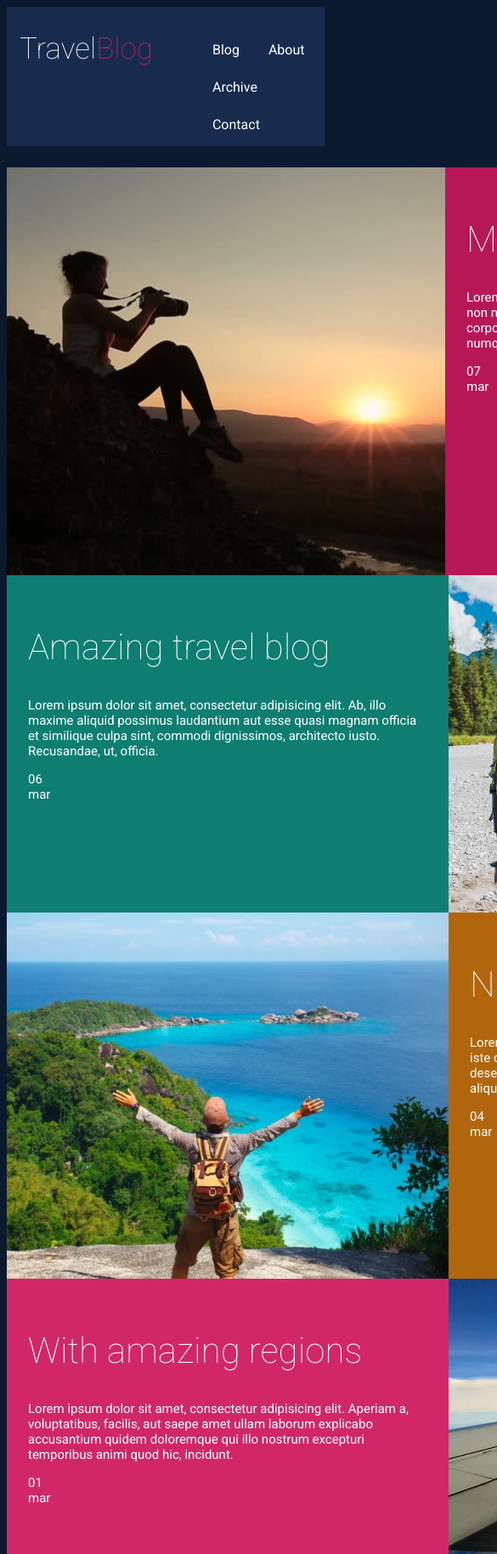
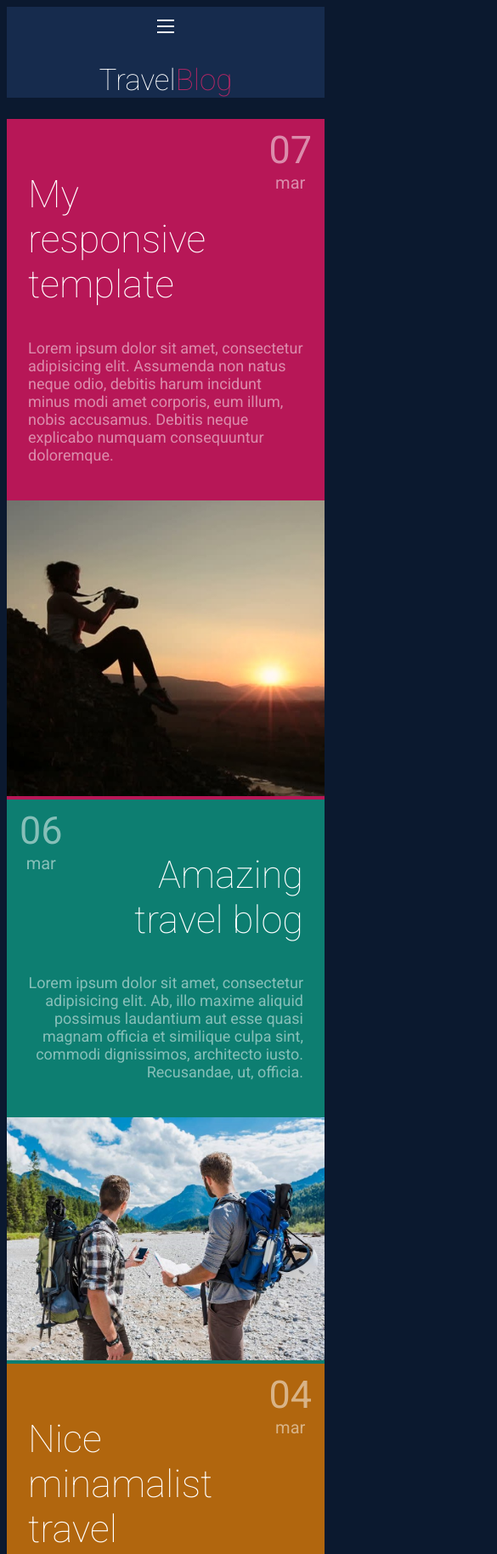
Before and after one commit to RuslanKulynych/FL-11, a plain HTML site: page FL11_HW5/homework/index.html in a window 390 px wide. Shown: the top 1829 px of the page at 85% size, 585 px wide, since content can reach past the window. Drawn offline with Linux system fonts and the light colour scheme.

Commit message:
html and css fixes add responsive

```diff
--- a/FL11_HW5/homework/css/styles.css
+++ b/FL11_HW5/homework/css/styles.css
@@ -2,71 +2,69 @@
  * Feel free to change name of colors if you need it
  * Feel free to add new colors if you need it
  */
-:root {
-  --bg-color--dark: #0b192f;
-  --bg-color--header: #162b4d;
-  --link: #fff;
-  --link--hover: #b8b8b8;
-  --bg-footer-color: #162b4d;;
-}
 
-body {
-  font-family: roboto;
-}
-.post-1 {
-	background: #B71757;
-}
-.post-2 {
-	background: #0D7E71;
-}
-.post-3 {
-	background: #b1660e;
-}
-.post-4 {
-	background: #d12767;
-}
-.post-5 {
-	background: #2d95bb;
-}
 
 /* Your styles go here */
-@media screen and (max-width: 1920px) {
+
 body {
   background-color: #0b192f;
   box-sizing: border-box;
+  font-family: roboto;
+}
+
+p {
+  opacity: 0.5;
+  font-size: 18px;
+}
+
+.burger {
+  display: none;
+}
+
+header {
+  display: flex;
+  padding: 0 70px;
+  display: flex;
+  justify-content: space-between;
+  color: #fff;
+  background-color: #162b4d;
+  align-items: center;
 }
 
 .main-container {
   max-width: 1400px;
   margin: 0 auto;
 }
-  nav {
-    padding: 0 4%;
-    display: flex;
-    justify-content: space-between;
-    color: #fff;
-    background-color: #162b4d;
-  }
+
 h1 {
   font-size: 35px;
-    font-weight: 100
-
+  font-weight: 100;
+  margin: 0 auto;
 }
 
 h1 span {
   color: #b92765;
 }
 
+.menu {
+  margin: 0;
+}
+
 nav li {
   display: inline-block;
   list-style: none;
-    margin-left: 30px;
-    padding-top: 25px;
+  margin-left: 0;
 }
 
 nav li a {
   text-decoration: none;
   color: #fff;
+  padding: 25px 15px;
+  display: block;
+}
+
+nav li a:hover {
+  background: #637693;
 }
 
 .card-container {
@@ -79,10 +77,10 @@ body {
 .left-cards {
   display: flex;
   flex-direction: column;
+  flex: 1;
 }
 
 .left-cards article {
-  max-width: 1040px;
   display: flex;
   justify-content: space-around;
 }
@@ -92,62 +90,162 @@ article:nth-child(odd) {
 }
 
 .left-cards article h2 {
-  font-size: 42px;
+  font-size: 45px;
   font-weight: lighter;
 }
 
 .left-cards article .ftext {
-  width: 520px;
+  max-width: 520px;
+  flex: 0 1 520px;
+  padding: 25px;
+  font-size: 18px;
+  box-sizing: border-box;
+  position: relative;
   color: #fff;
-  padding: 25px;
-  font-size: 15px;
+}
+
+.time {
+  position: absolute;
+  top: 10px;
+  opacity: 0.5;
+  display: flex;
+  flex-direction: column;
+  text-align: center;
+}
+
+.date {
+  font-size: 45px;
+}
+
+.month {
+  font-size: 20px;
+}
+
+.right {
+  right: 15px;
+}
+
+.left {
+  left: 15px;
 }
 
 .left-cards article:nth-child(1) {
   background-color: #b71757;
+  text-align: left;
 }
 
 .left-cards article:nth-child(2) {
   background-color: #0d7e71;
+  text-align: right;
 }
 
 .left-cards article:nth-child(3) {
   background-color: #b1660e;
+  text-align: left;
 }
 
 .left-cards article:nth-child(4) {
   background-color: #d12767;
+  text-align: right;
 }
 
 .left-cards article img {
-  width: 520px;
+  max-width: 520px;
+  flex: 0 1 520px;
 }
 
 .lfc-text {
   background-color: #2d95bb;
+  color: #fff;
+  padding: 25px;
 }
-
 
 .r-card-item {
   margin-left: 25px;
-  width: 330px;
+  max-width: 330px;
+  flex: 0 0 330px;
   display: flex;
   flex-direction: column;
 }
 
-.r-card-item article img, .r-card-item .ftext {
+.r-card-item article img,
+.r-card-item .ftext {
   width: 330px;
 }
 
+.r-card-item article {
+  background-color: #fff;
+  margin-bottom: 25px;
+}
 
+.r-card-item .ftext {
+  padding: 20px 35px;
+  box-sizing: border-box;
+}
 
+.r-card-item h2 {
+  font-size: 31px;
+  font-weight: 300;
+}
 
 footer {
   padding: 0 4%;
-    width: 1400px;
+  max-width: 1400px;
   display: flex;
   justify-content: space-between;
   color: #637693;
   font-size: 14px;
   background-color: #162b4d;
 }
+
+@media screen and (max-width: 768px) {
+  .burger {
+    display: none;
+  }
+  .left-cards article {
+    display: block;
+  }
+  .left-cards article .ftext,
+  .left-cards article img {
+    max-width: 100%;
+  }
+  .r-card-item {
+    flex: 0 1 45%;
+    max-width: 45%;
+  }
+  .r-card-item article img,
+  .r-card-item .ftext {
+    width: 100%;
+  }
+}
+
+@media screen and (max-width: 480px) {
+  .card-container {
+    flex-direction: column;
+  }
+  .header {
+    display: flex;
+    flex-direction: column;
+  }
+  .burger {
+    display: block;
+    margin-bottom: 30px;
+    margin-top: 15px;
+  }
+  .burger span {
+    background-color: #fff;
+    display: block;
+    width: 20px;
+    height: 2px;
+    margin-bottom: 5px;
+    position: relative;
+  }
+  .menu {
+    display: none;
+  }
+  .r-card-item {
+    margin-left: 0;
+    flex: 0 1 100%;
+    max-width: 100%;
+  }
+}
--- a/FL11_HW5/homework/index.html
+++ b/FL11_HW5/homework/index.html
@@ -1,5 +1,3 @@
-
-
 <!DOCTYPE html>
 <html lang="en">
   <head>
@@ -13,8 +11,14 @@
   <body>
     <!-- Your code goes here -->
     <div class="main-container">
-      <nav class="header">
+      <header class="header">
+        <div class="burger">
+          <span></span>
+          <span></span>
+          <span></span>
+        </div>
         <h1>Travel<span>Blog</span></h1>
+        <nav>
           <ul class="menu">
             <li><a href="#">Blog</a></li>
             <li><a href="#">About</a></li>
@@ -22,57 +26,58 @@
             <li><a href="#">Contact</a></li>
           </ul>
         </nav>
+      </header>
       <section class="card-container">
         <div class="left-cards">
           <article>
             <div class="ftext">
-              <h2>My responsive template</h2>
+              <h2>My<br> responsive<br> template</h2>
               <p>
                 Lorem ipsum dolor sit amet, consectetur adipisicing elit. Assumenda non natus neque odio, debitis harum incidunt minus modi amet corporis, eum illum, nobis accusamus. Debitis neque explicabo numquam consequuntur doloremque.
               </p>
-              <p>
-                07<br>
-                mar
-              </p>
+              <div class="right time">
+                <span class="date">07</span>
+                <span class="month">mar</span>
+              </div>
             </div>
             <img src="img/post1.jpg" alt="image">
           </article>
           <article>
             <div class="ftext">
-              <h2>Amazing travel blog</h2>
+              <h2>Amazing<br> travel blog</h2>
               <p>
                 Lorem ipsum dolor sit amet, consectetur adipisicing elit. Ab, illo maxime aliquid possimus laudantium aut esse quasi magnam officia et similique culpa sint, commodi dignissimos, architecto iusto. Recusandae, ut, officia.
               </p>
-              <p>
-                06<br>
-                mar
-              </p>
+              <div class="left time">
+                <span class="date">06</span>
+                <span class="month">mar</span>
+              </div>
             </div>
             <img src="img/post2.jpg" alt="image">
           </article>
           <article>
             <div class="ftext">
-              <h2>Nice minamalist travel</h2>
+              <h2>Nice<br> minamalist<br> travel</h2>
               <p>
                 Lorem ipsum dolor sit amet, consectetur adipisicing elit. Atque vitae iste quis dignissimos incidunt sed maiores in asperiores a dolores, deserunt blanditiis quaerat mollitia eius molestias reiciendis, vero, vel aliquid.
               </p>
-              <p>
-                04<br>
-                mar
-              </p>
+              <div class="right time">
+                <span class="date">04</span>
+                <span class="month">mar</span>
+              </div>
             </div>
             <img src="img/post3.jpg" alt="image">
           </article>
           <article>
             <div class="ftext">
-              <h2>With amazing regions</h2>
+              <h2>With<br> amazing<br> regions</h2>
               <p>
                 Lorem ipsum dolor sit amet, consectetur adipisicing elit. Aperiam a, voluptatibus, facilis, aut saepe amet ullam laborum explicabo accusantium quidem doloremque qui illo nostrum excepturi temporibus animi quod hic, incidunt.
               </p>
-              <p>
-                01<br>
-                mar
-              </p>
+              <div class="left time">
+                <span class="date">01</span>
+                <span class="month">mar</span>
+              </div>
             </div>
             <img src="img/post4.jpg" alt="image">
           </article>
@@ -86,7 +91,6 @@
           </article>
         </div>
         <div class="r-card-item">
-          </article>
           <article>
             <img src="img/news1.jpg" alt="image">
             <div class="ftext">
@@ -95,7 +99,6 @@
                 Lorem ipsum dolor sit amet, consectetur adipisicing elit. Aperiam a, voluptatibus, facilis, aut saepe amet ullam laborum explicabo accusantium quidem doloremque qui illo nostrum excepturi temporibus animi quod hic, incidunt.
               </p>
             </div>
-          </article>
           </article>
           <article>
             <img src="img/news2.jpg" alt="image">
```
Lines whose indentation alone changed are shown as unchanged.
